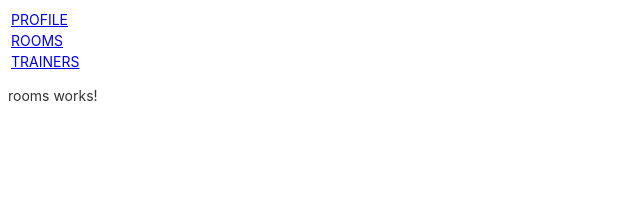
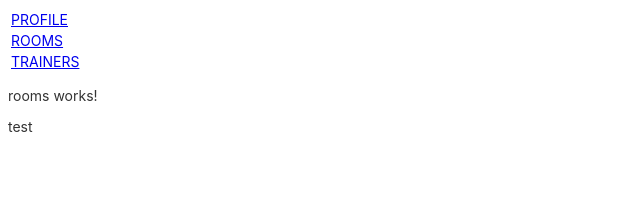
Before and after one commit to 77177/sport-services-client, an Angular app: page /rooms in a window 1280 px wide. Shown: the top 208 px of the page, without its empty margins (0-640 px from the left). Built offline with nearby package versions, Linux system fonts and the light colour scheme.

Commit message:
refactor

```diff
--- a/src/app/test.service.ts
+++ b/src/app/test.service.ts
@@ -1,4 +1,4 @@
-import { Injectable } from '@angular/core';
+import {Injectable} from '@angular/core';
 import {HttpClient} from '@angular/common/http';
 
 @Injectable({
@@ -9,8 +9,6 @@ export class TestService {
   constructor(private httpClient: HttpClient) { }
 
   test(): string {
-    const http = this.httpClient.get('http://localhost:8080/v1/api/test');
-    console.log(http);
-    return ;
+    return 'test';
   }
 }
```
